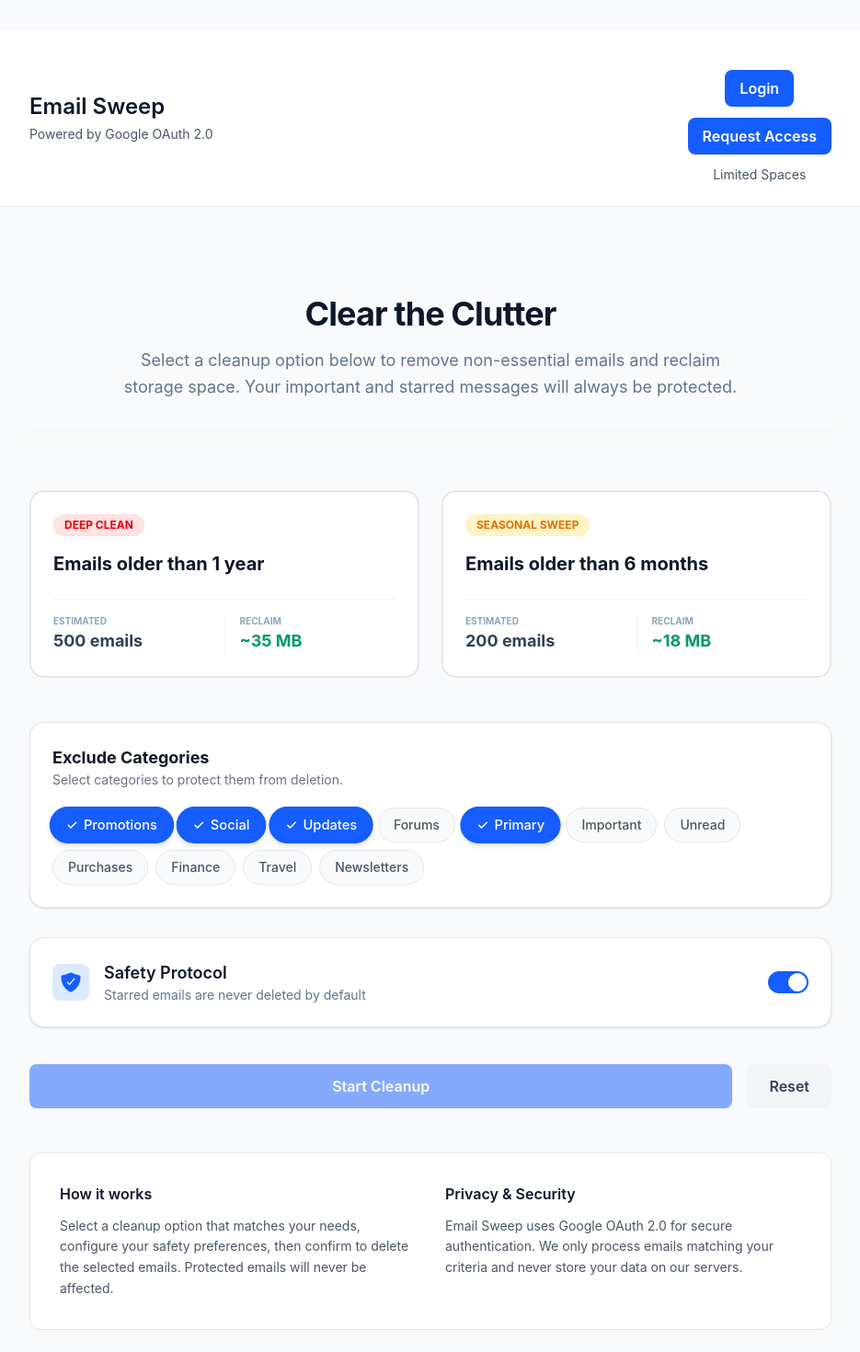
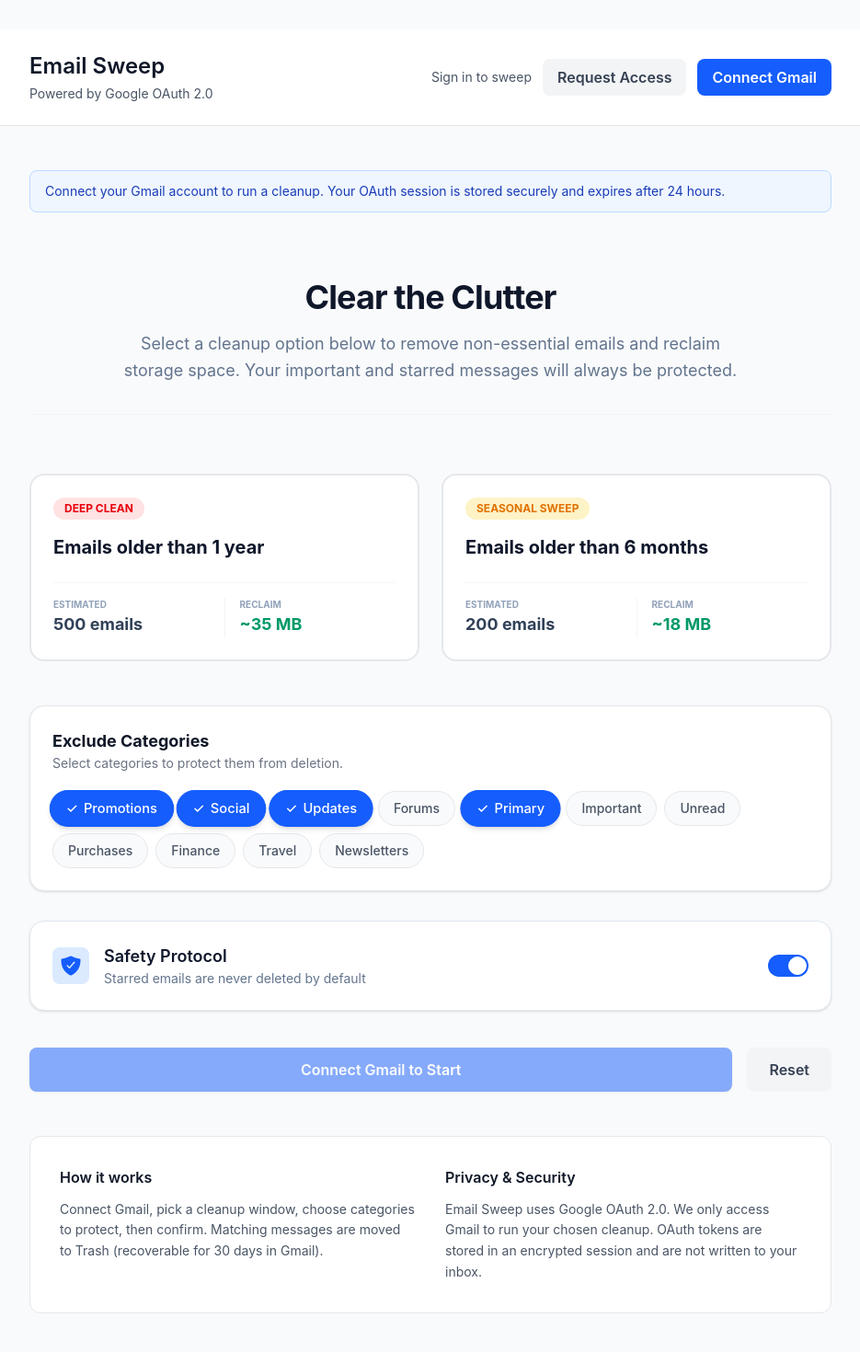
Before and after one commit to kxtara/email-sweep, a React app in the folder Frontend/: page / in a window 1280 px wide. Shown: the top 1470 px of the page at 92% size, without its empty margins (172-1107 px from the left). Built offline with nearby package versions, Linux system fonts and the light colour scheme; no server answers; the HTML template or start-up script is replaced by a standard one.

Commit message:
feat: update modal content width and integrate StatusBanner for user feedback

```diff
--- a/Frontend/src/App.css
+++ b/Frontend/src/App.css
@@ -44,7 +44,7 @@
 }
 
 .modal-content {
-  @apply bg-white rounded-3xl shadow-2xl p-8 w-full;
+  @apply bg-white rounded-3xl shadow-2xl p-8 w-1/2 max-w-lg;
 }
 
 /* Buttons */
--- a/Frontend/src/App.tsx
+++ b/Frontend/src/App.tsx
@@ -1,4 +1,4 @@
-import { useState } from "react";
+import { useEffect, useState } from "react";
 import axios from "axios";
 import {
   SummaryHeader,
@@ -8,40 +8,51 @@ import {
   ConfirmationModal,
   ProgressIndicator,
   RequestAccess,
+  StatusBanner,
   type RequestAccessStatus,
   type CleanupBucket,
   type CategoryToggle,
 } from "./components";
+import { API_BASE_URL, apiFetch } from "./config/api";
+import { useAuth } from "./hooks/useAuth";
 import "./App.css";
 
+/**
+ * Main dashboard — orchestrates the full cleanup flow:
+ *   1. Connect Gmail (OAuth via backend redirect)
+ *   2. Pick a time bucket + protected categories
+ *   3. Confirm → backend searches Gmail and moves matches to Trash
+ */
 function App() {
+  // Categories the user can *protect* (toggled ON = excluded from sweep).
+  // Each maps to a Gmail search operator sent to the backend as an allowlisted value.
   const categories: CategoryToggle[] = [
-    // --- Smart Categories (Google's Automatic Sorting) ---
     { label: "Promotions", default_on: true, category: "category:promotions" },
     { label: "Social", default_on: true, category: "category:social" },
     { label: "Updates", default_on: true, category: "category:updates" },
     { label: "Forums", default_on: false, category: "category:forums" },
     { label: "Primary", default_on: true, category: "category:primary" },
-
-    // --- System States ---
     { label: "Important", default_on: false, category: "is:important" },
     { label: "Unread", default_on: false, category: "is:unread" },
-
-    // --- Common Use Cases ---
-    { label: "Purchases", default_on: false, category: "label:purchases" }, // Often auto-generated
+    { label: "Purchases", default_on: false, category: "label:purchases" },
     { label: "Finance", default_on: false, category: "label:finance" },
     { label: "Travel", default_on: false, category: "label:travel" },
-
-    // --- Newsletters & Bulk (Usually requires specific label logic) ---
     { label: "Newsletters", default_on: false, category: "label:newsletters" },
   ];
 
+  const { isAuthenticated, isLoading, login, logout, refreshAuth } = useAuth();
+
+  // --- Cleanup configuration state ---
   const [selectedBucket, setSelectedBucket] = useState<CleanupBucket | null>(
     null,
   );
   const [excludeStarred, setExcludeStarred] = useState(true);
   const [showConfirmation, setShowConfirmation] = useState(false);
   const [isProcessing, setIsProcessing] = useState(false);
+  const [banner, setBanner] = useState<{
+    type: "success" | "error" | "info";
+    message: string;
+  } | null>(null);
 
   const [view, setView] = useState<"home" | "request">("home");
   const [requestStatus, setRequestStatus] = useState<
@@ -59,6 +70,7 @@ function App() {
   );
 
   const cleanupBuckets: CleanupBucket[] = [
+    // IDs must match CLEANUP_BUCKET_IDS on the backend.
     {
       id: "older_than_1y",
       label: "Deep Clean",
@@ -87,6 +99,32 @@ function App() {
     "Sweeping...",
   ];
 
+  // After OAuth, Google redirects to the backend which then redirects here
+  // with ?auth=success or ?error=... — read those once and clean the URL.
+  useEffect(() => {
+    const params = new URLSearchParams(window.location.search);
+    const authResult = params.get("auth");
+    const error = params.get("error");
+
+    if (authResult === "success") {
+      setBanner({
+        type: "success",
+        message: "Gmail connected. Choose a cleanup option to get started.",
+      });
+      void refreshAuth();
+      window.history.replaceState({}, "", window.location.pathname);
+    } else if (error) {
+      setBanner({
+        type: "error",
+        message:
+          error === "no_code"
+            ? "Google sign-in was cancelled or failed. Please try again."
+            : "Sign-in failed. Please try again.",
+      });
+      window.history.replaceState({}, "", window.location.pathname);
+    }
+  }, [refreshAuth]);
+
   const handleBucketSelect = (bucket: CleanupBucket) => {
     setSelectedBucket(bucket);
   };
@@ -95,23 +133,18 @@ function App() {
     setSelectedCategories((prev) => ({ ...prev, [label]: isEnabled }));
   };
 
-  // -------------
   const handleRequestAccess = async (email: string) => {
-    console.log("Request access for", email);
-
     setRequestStatus({ type: "idle" });
     setIsRequesting(true);
 
     try {
-      await new Promise((resolve) => setTimeout(resolve, 1200));
-      axios.post("http://localhost:3000/auth/request", { email });
+      await axios.post(`${API_BASE_URL}/auth/request`, { email });
       setRequestStatus({
         type: "success",
         message:
           "Thanks! If there is a spot available, you will receive an email.",
       });
-    } catch (error) {
-      console.error("Request access failed", error);
+    } catch {
       setRequestStatus({
         type: "error",
         message: "Something went wrong. Please try again.",
@@ -122,74 +155,64 @@ function App() {
   };
 
   const handleSweep = async () => {
-    const excludedQueries = categories
-      .filter((cat) => selectedCategories[cat.label]) // check the Record<string, boolean>
-      .map((cat) => `-${cat.category}`);
-
-    if (excludedQueries.length === 0 && !selectedBucket) {
-      console.log("Nothing selected to sweep!");
+    if (!selectedBucket) {
       return null;
     }
 
-    const categoryPart = excludedQueries.length > 0
-    ? `(${excludedQueries.join(" OR ")})`
-    : "";
-    const exclusionPart = excludeStarred ? "-is:starred" : "";
-    const bucketPart = selectedBucket?.query || "";
-    const maxResults = selectedBucket?.maxResults || 25;
-    const finalQuery = `${bucketPart} ${categoryPart} ${exclusionPart}`.replace(/\s+/g, ' ').trim();
+    // Send structured choices — the backend builds the Gmail query server-side.
+    const excludedCategories = categories
+      .filter((cat) => selectedCategories[cat.label])
+      .map((cat) => cat.category);
 
-    console.log("Sending query to backend:", finalQuery);
-
-    const response = await fetch("http://localhost:3000/auth/cleanup", {
+    const response = await apiFetch("/auth/cleanup", {
       method: "POST",
-      headers: { "Content-Type": "application/json" },
-      body: JSON.stringify({ searchQuery: finalQuery, maxResults }),
-      credentials: "include", // Important for sending cookies
+      body: JSON.stringify({
+        bucketId: selectedBucket.id,
+        excludedCategories,
+        excludeStarred,
+      }),
     });
 
-    if (!response.ok) throw new Error("Cleanup request failed");
+    const data = await response.json();
 
-    const data = await response.json();
-    window.alert(`Successfully trashed ${data.count} messages. Saved ${data.megabytesSaved} MB.`);
+    if (!response.ok) {
+      throw new Error(data.message ?? "Cleanup request failed");
+    }
 
-    return data;
+    return data as {
+      count: number;
+      megabytesSaved: number;
+      message?: string;
     };
-
-  // -------------
-
-  const handleLogin = async () => {
-    console.log("Login");
-    try {
-      await new Promise((resolve) => setTimeout(resolve, 1200));
-      window.location.href = "http://localhost:3000/auth";
-    } catch (error) {
-      console.error("Login failed", error);
-    }
   };
 
   const handleConfirmSweep = async () => {
     setIsProcessing(true);
     setShowConfirmation(false);
+
     try {
+      // Run the sweep and keep the progress indicator visible for at least 1.5s
+      // so the UI doesn't flash too quickly on fast API responses.
       const [result] = await Promise.all([
         handleSweep(),
-        new Promise((resolve) => setTimeout(resolve, 2500)), // Minimum 2.5s delay
+        new Promise((resolve) => setTimeout(resolve, 1500)),
       ]);
+
       if (result) {
-        console.log(`Sweep completed: Trashed ${result.count} emails`);
-        // Update a state here to show a "Success" message to the user
+        setBanner({
+          type: "success",
+          message:
+            result.count > 0
+              ? `Moved ${result.count} messages to trash. Reclaimed about ${result.megabytesSaved} MB.`
+              : "No messages matched your criteria. Nothing was changed.",
+        });
       }
-      console.log("Sweep completed", {
-        bucket: selectedBucket,
-        excludeStarred,
-        selectedCategories,
-      });
-
-      setShowConfirmation(false);
     } catch (error) {
-      console.error("Sweep failed", error);
-      alert("Something went wrong during the sweep.");
+      const message =
+        error instanceof Error
+          ? error.message
+          : "Something went wrong during the sweep.";
+      setBanner({ type: "error", message });
     } finally {
       setIsProcessing(false);
     }
@@ -202,6 +225,7 @@ function App() {
   };
 
   if (view === "request") {
+    // Separate view for beta access requests (sends email to admin).
     return (
       <RequestAccess
         isSubmitting={isRequesting}
@@ -214,7 +238,6 @@ function App() {
 
   return (
     <div className="min-h-screen bg-gray-50">
-      {/* Header */}
       <header className="bg-white border-b border-gray-200">
         <div className="max-w-5xl mx-auto px-4 sm:px-6 lg:px-8 py-6 flex flex-col sm:flex-row sm:items-center sm:justify-between gap-4">
           <div>
@@ -226,61 +249,87 @@ function App() {
             </p>
           </div>
 
-          <div className="flex flex-col-reverse items-center gap-3 pt-5">
-            <span className="text-sm text-gray-600">Limited Spaces</span>
+          <div className="flex flex-col sm:flex-row items-center gap-3">
+            {isLoading ? (
+              <span className="text-sm text-gray-500">Checking session...</span>
+            ) : isAuthenticated ? (
+              <>
+                <span className="text-sm text-green-700 font-medium">
+                  Gmail connected
+                </span>
                 <button
-              onClick={() => {
-                setView("request");
-                setRequestStatus({ type: "idle" });
-              }}
-              className="px-4 py-2 bg-blue-600 text-white font-semibold rounded-lg hover:bg-blue-700 transition"
+                  onClick={() => void logout()}
+                  className="px-4 py-2 bg-gray-100 text-gray-700 font-semibold rounded-lg hover:bg-gray-200 transition"
+                >
+                  Log out
+                </button>
+              </>
+            ) : (
+              <>
+                <span className="text-sm text-gray-600">Sign in to sweep</span>
+                <button
+                  onClick={() => setView("request")}
+                  className="px-4 py-2 bg-gray-100 text-gray-700 font-semibold rounded-lg hover:bg-gray-200 transition"
                 >
                   Request Access
                 </button>
                 <button
-              onClick={() => {
-                handleLogin();
-              }}
+                  onClick={login}
                   className="px-4 py-2 bg-blue-600 text-white font-semibold rounded-lg hover:bg-blue-700 transition"
                 >
-              Login
+                  Connect Gmail
                 </button>
+              </>
+            )}
           </div>
         </div>
       </header>
 
-      {/* Main Content */}
       <main className="max-w-5xl mx-auto px-4 sm:px-6 lg:px-8 py-12">
-        {/* Summary Header */}
+        {banner ? (
+          <StatusBanner
+            type={banner.type}
+            message={banner.message}
+            onDismiss={() => setBanner(null)}
+          />
+        ) : null}
+
+        {!isLoading && !isAuthenticated ? (
+          <StatusBanner
+            type="info"
+            message="Connect your Gmail account to run a cleanup. Your OAuth session is stored securely and expires after 24 hours."
+          />
+        ) : null}
+
         <SummaryHeader />
 
-        {/* Cleanup Buckets */}
         <CleanupBuckets
           buckets={cleanupBuckets}
           onSelect={handleBucketSelect}
           selectedId={selectedBucket?.id}
         />
 
-        {/* Category Toggles */}
         <CategoryToggles
           categories={categories}
           onToggle={handleCategoryToggle}
         />
 
-        {/* Safety Features */}
         <SafetyFeatures
           excludeStarred={excludeStarred}
           onToggleExcludeStarred={setExcludeStarred}
         />
 
-        {/* Action Buttons */}
         <div className="flex gap-4 mb-12">
           <button
             onClick={() => setShowConfirmation(true)}
-            disabled={!selectedBucket || isProcessing}
+            disabled={!selectedBucket || isProcessing || !isAuthenticated}
             className="flex-1 px-6 py-3 bg-blue-600 text-white font-semibold rounded-lg hover:bg-blue-700 transition-all disabled:opacity-50 disabled:cursor-not-allowed shadow-sm hover:shadow-md"
           >
-            {isProcessing ? "Processing..." : "Start Cleanup"}
+            {isProcessing
+              ? "Processing..."
+              : !isAuthenticated
+                ? "Connect Gmail to Start"
+                : "Start Cleanup"}
           </button>
           <button
             onClick={() => setSelectedBucket(null)}
@@ -291,15 +340,14 @@ function App() {
           </button>
         </div>
 
-        {/* Info Section */}
         <div className="bg-white rounded-xl border border-gray-200 p-8">
           <div className="grid grid-cols-1 md:grid-cols-2 gap-8">
             <div>
               <h3 className="font-semibold text-gray-900 mb-3">How it works</h3>
               <p className="text-sm text-gray-600 leading-relaxed">
-                Select a cleanup option that matches your needs, configure your
-                safety preferences, then confirm to delete the selected emails.
-                Protected emails will never be affected.
+                Connect Gmail, pick a cleanup window, choose categories to
+                protect, then confirm. Matching messages are moved to Trash
+                (recoverable for 30 days in Gmail).
               </p>
             </div>
             <div>
@@ -307,16 +355,15 @@ function App() {
                 Privacy & Security
               </h3>
               <p className="text-sm text-gray-600 leading-relaxed">
-                Email Sweep uses Google OAuth 2.0 for secure authentication. We
-                only process emails matching your criteria and never store your
-                data on our servers.
+                Email Sweep uses Google OAuth 2.0. We only access Gmail to run
+                your chosen cleanup. OAuth tokens are stored in an encrypted
+                session and are not written to your inbox.
               </p>
             </div>
           </div>
         </div>
       </main>
 
-      {/* Modals */}
       <ConfirmationModal
         isOpen={showConfirmation}
         count={selectedBucket?.estimated_count || "0"}
```
Lines whose indentation alone changed are shown as unchanged.
